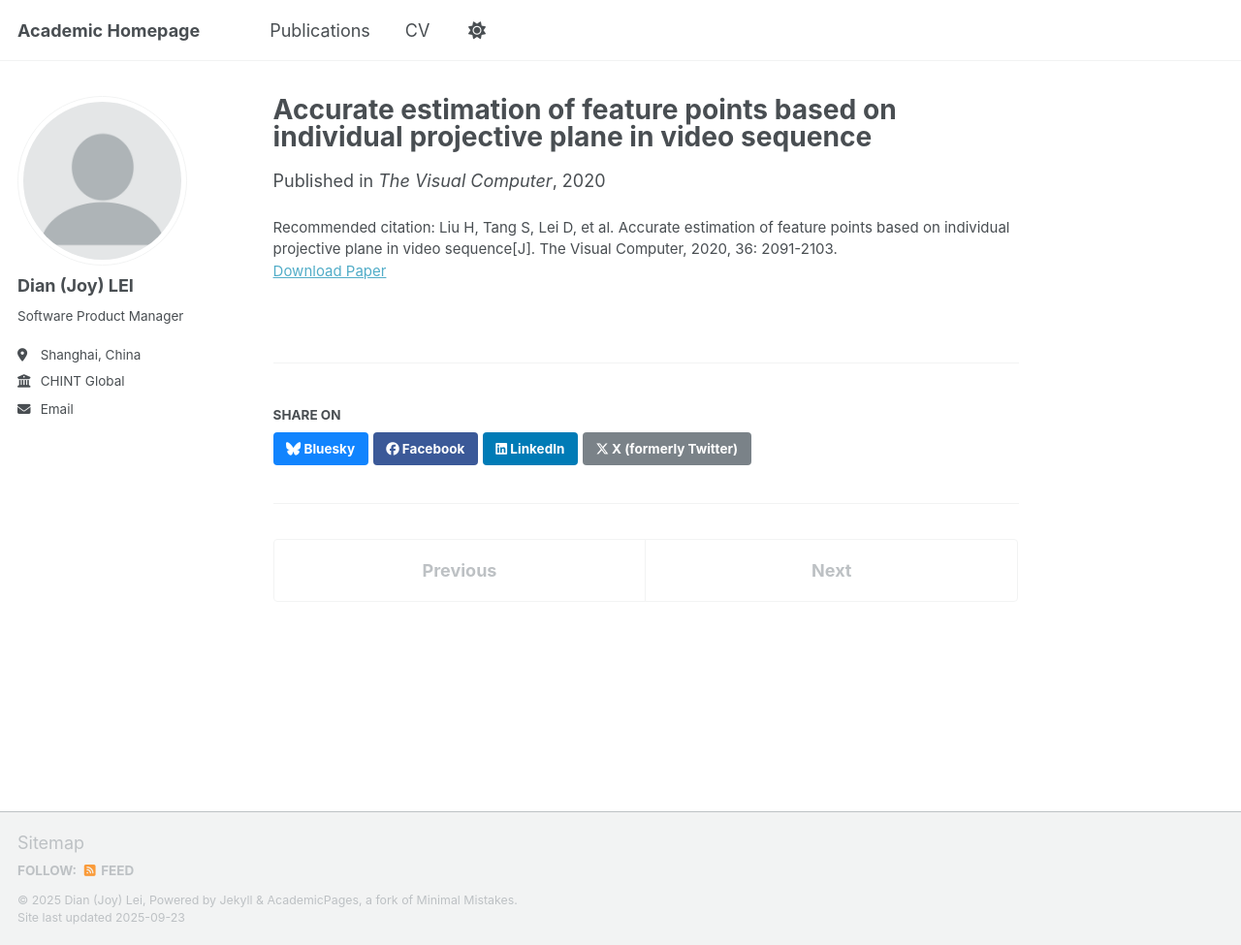
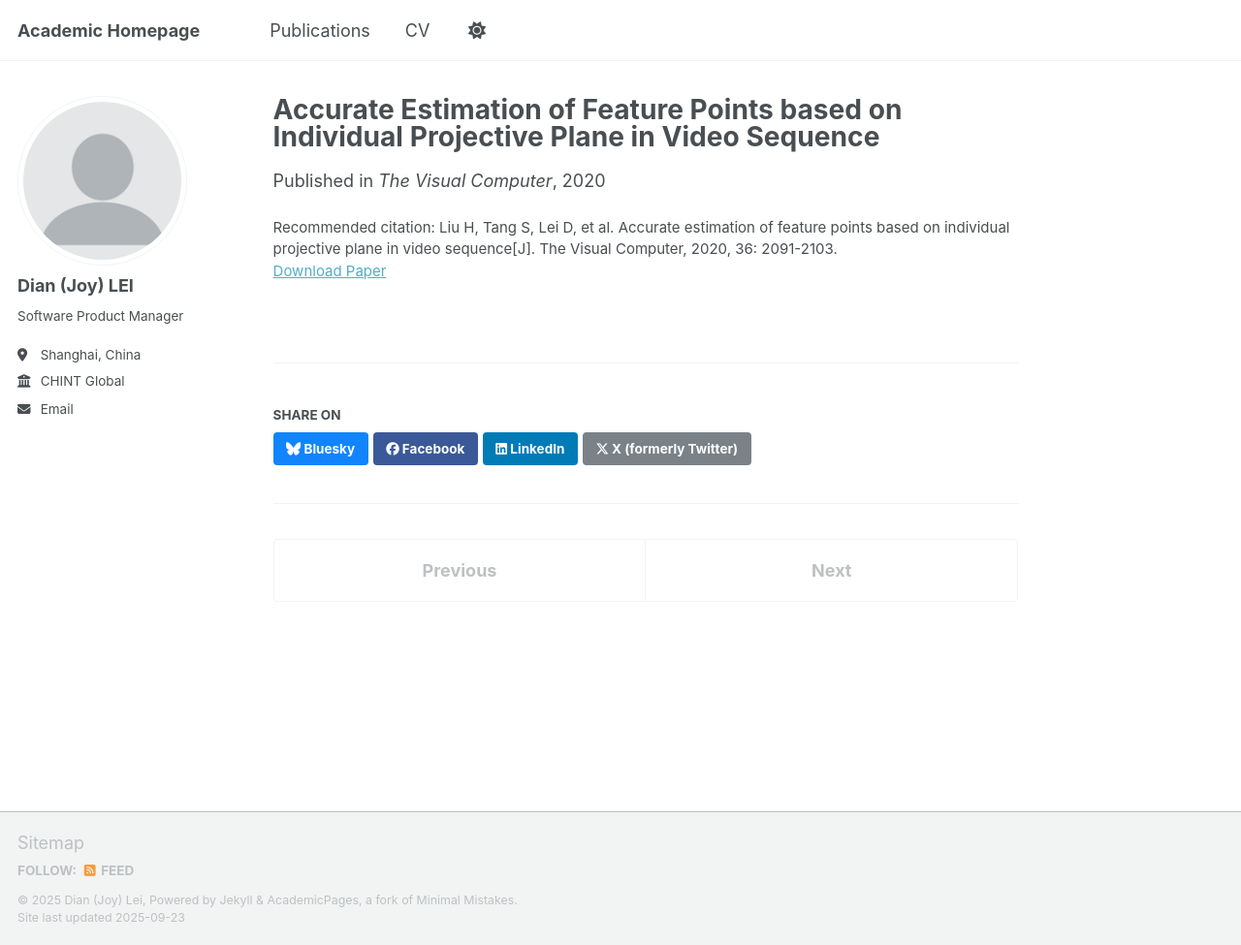
Before and after one commit to joy-lei/joy-lei.github.io, a Jekyll site: the page built from _publications/2020_accurate_estimation_of_feature_points.md, in a window 1280 px wide and 975 px high. Shown: the whole window at 97% size. Built offline with Jekyll 4.4.1, drawn with Linux system fonts in a browser that asks for light colours; a script that is not in the unit is left out.

```diff
--- a/_publications/2020_accurate_estimation_of_feature_points.md
+++ b/_publications/2020_accurate_estimation_of_feature_points.md
@@ -1,5 +1,5 @@
 ---
-title: "Accurate estimation of feature points based on individual projective plane in video sequence"
+title: "Accurate Estimation of Feature Points based on Individual Projective Plane in Video Sequence"
 collection: publications
 category: manuscripts
 permalink: /publication/2020_accurate_estimation_of_feature_points
```
